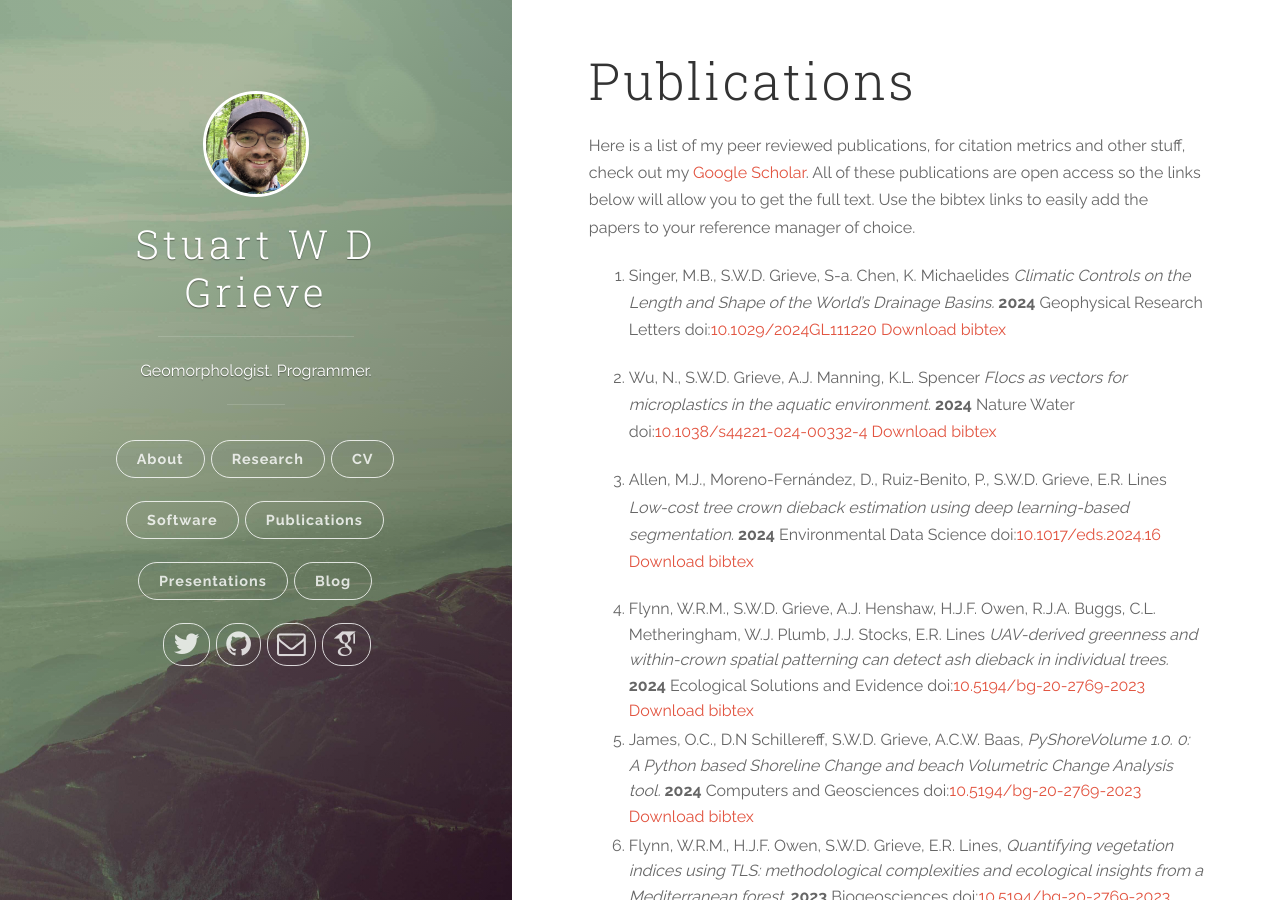
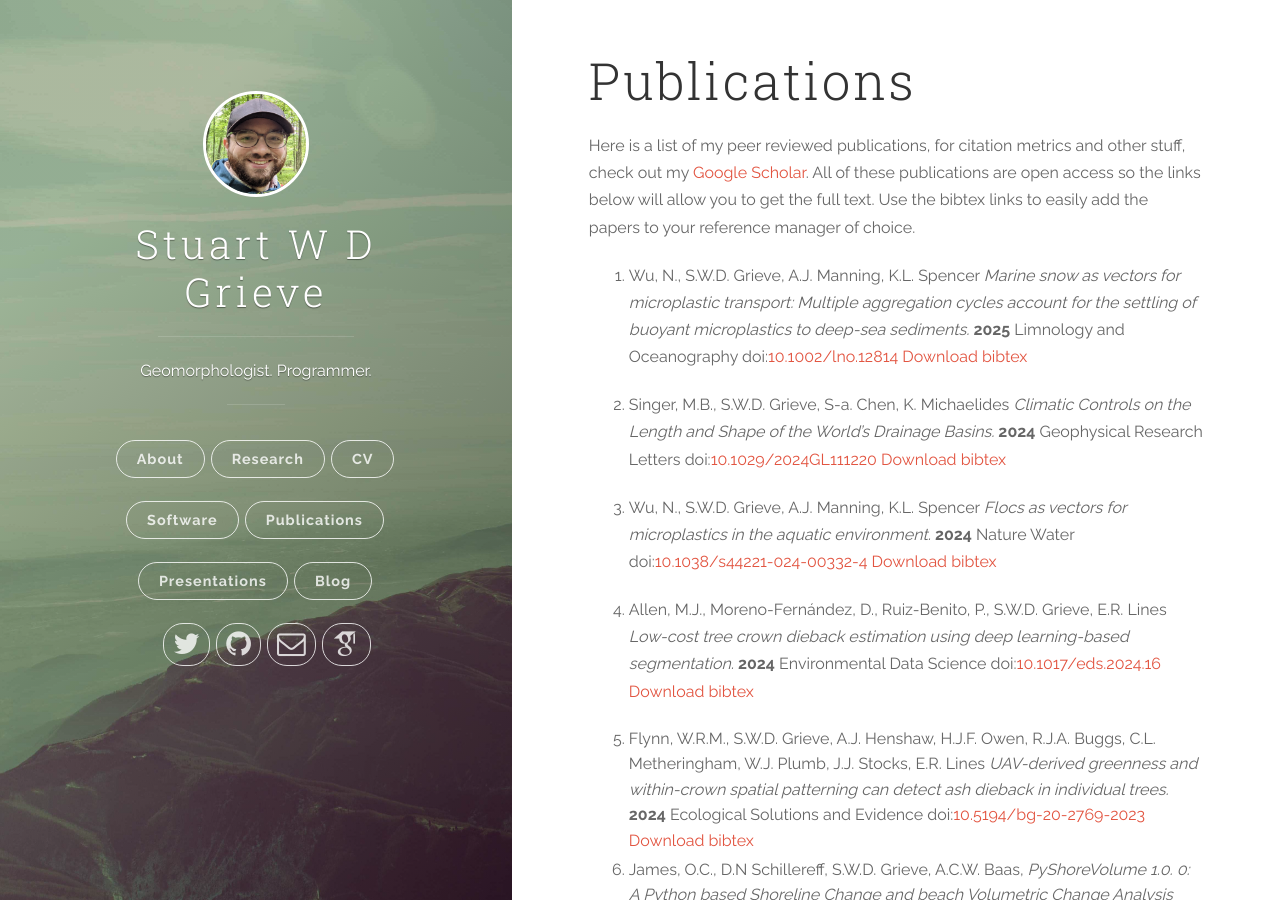
Before and after one commit to sgrieve/sgrieve.github.io, a Jekyll site: the page built from pubs.md, in a window 1280 px wide and 900 px high. Built offline with Jekyll 4.4.1, drawn with Linux system fonts in a browser that asks for light colours; nearby versions of some CDN libraries; some web fonts are replaced.

Commit message:
adding nans new paper

```diff
--- a/pubs.md
+++ b/pubs.md
@@ -5,6 +5,8 @@ permalink: pubs/
 ---
 
 Here is a list of my peer reviewed publications, for citation metrics and other stuff, check out my [Google Scholar](https://scholar.google.co.uk/citations?user=VwQbAzQAAAAJ&hl=en). All of these publications are open access so the links below will allow you to get the full text. Use the bibtex links to easily add the papers to your reference manager of choice.
+
+1. Wu, N., S.W.D. Grieve, A.J. Manning, K.L. Spencer *Marine snow as vectors for microplastic transport: Multiple aggregation cycles account for the settling of buoyant microplastics to deep-sea sediments.* **2025** Limnology and Oceanography doi:[10.1002/lno.12814](https://doi.org/10.1002/lno.12814) [Download bibtex](http://www.doi2bib.org/bib/10.1002/lno.12814)
 
 1. Singer, M.B., S.W.D. Grieve, S-a. Chen, K. Michaelides *Climatic Controls on the Length and Shape of the World's Drainage Basins.* **2024** Geophysical Research Letters doi:[10.1029/2024GL111220](https://doi.org/10.1029/2024GL111220) [Download bibtex](http://www.doi2bib.org/bib/10.1029/2024GL111220)
 
```
